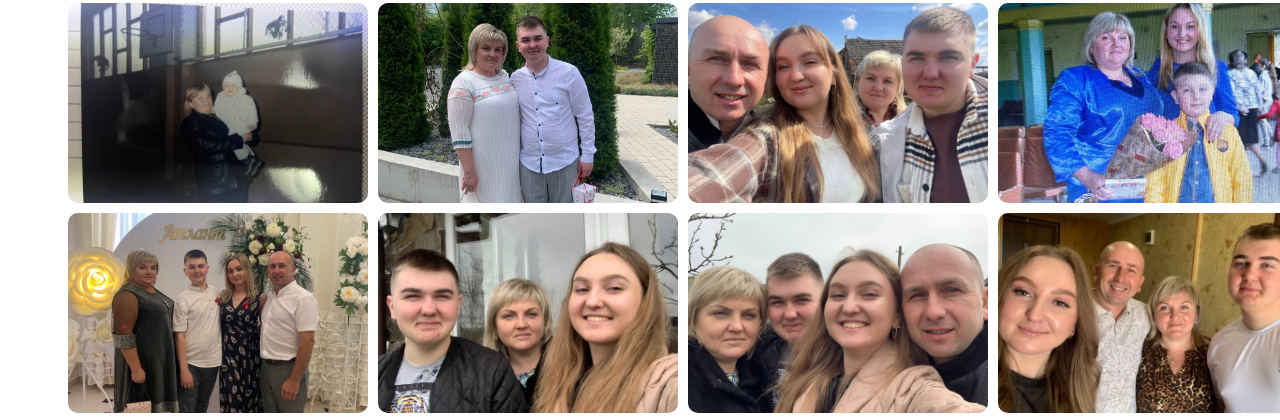
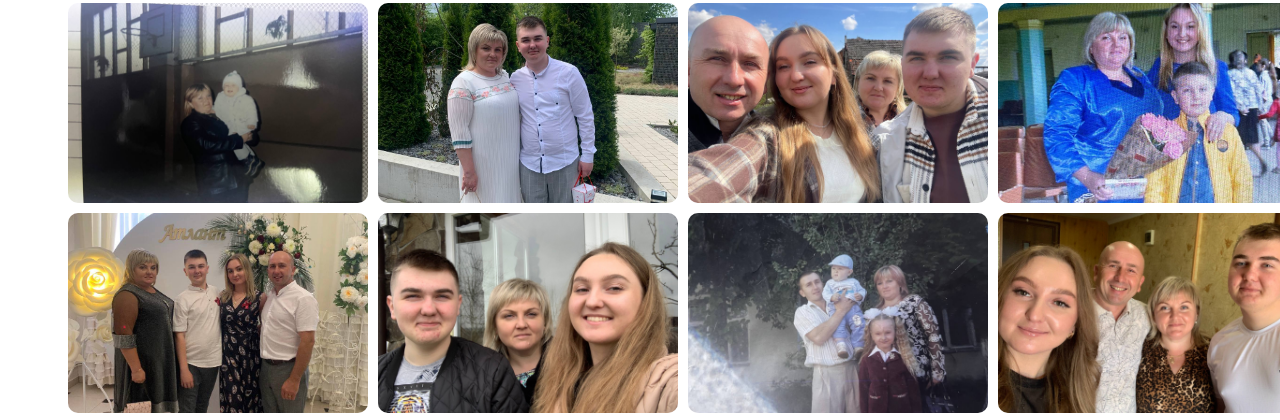
Before and after one commit to Romashkaaa-a/DenNarodshenyaMamusi, a plain HTML site: page index.html in a window 1280 px wide. Shown: the part 2768-3188 px from the top of the page. Drawn offline with Linux system fonts and the light colour scheme.

Commit message:
Update 1.6

```diff
--- a/index.html
+++ b/index.html
@@ -172,7 +172,7 @@
             <img src="img/photo_2026-11-24_21-02-40.jpg" alt="Фото 8">
             <img src="img/photo_2026-11-24_21-02-45.jpg" alt="Фото 9">
             <img src="img/photo_2026-11-24_21-02-49.jpg" alt="Фото 10">
-            <img src="img/photo_2026-11-24_21-02-52.jpg" alt="Фото 11">
+            <img src="img/photo_2026-11-27_20-42-38.jpg" alt="Фото 11">
             <img src="img/photo_2026-11-24_21-02-55.jpg" alt="Фото 12">
             <img src="img/photo_2026-11-24_21-02-58.jpg" alt="Фото 13">
             <img src="img/photo_2026-11-24_21-03-01.jpg" alt="Фото 14">
```
